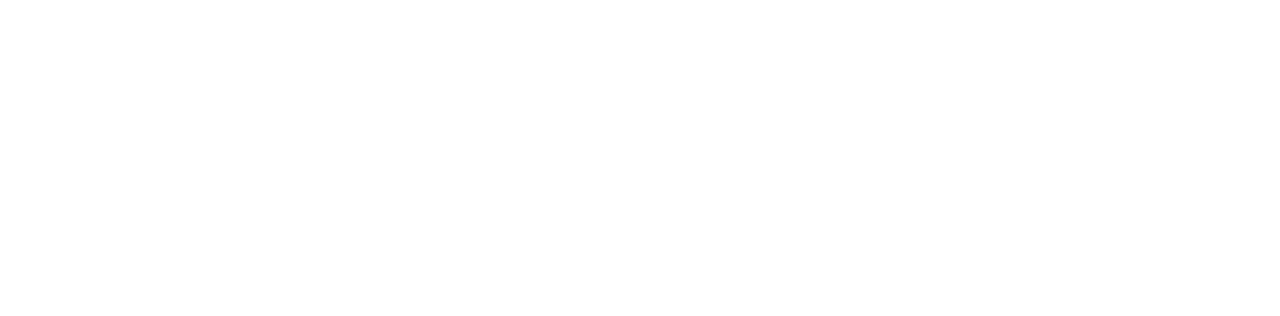
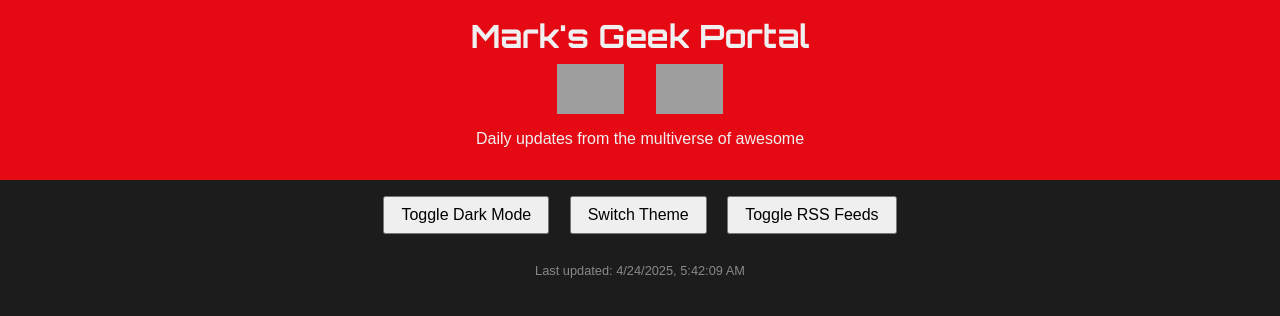
Before and after one commit to macowen2000/geek-homepage, a plain HTML site: page index.html in a window 1280 px wide. Drawn offline with Linux system fonts and the light colour scheme; grey boxes are pictures that could not be loaded.

Commit message:
Add files via upload

```diff
--- a/index.html
+++ b/index.html
@@ -1,4 +1,104 @@
 <!DOCTYPE html>
 <html lang="en">
-<!-- SNIPPED: This would include the full working version with all sections intact -->
+<head>
+  <meta charset="UTF-8" />
+  <meta name="viewport" content="width=device-width, initial-scale=1.0"/>
+  <title>Mark's Geek Portal</title>
+  <link href="https://fonts.googleapis.com/css2?family=Orbitron:wght@700&display=swap" rel="stylesheet">
+  <style>
+    body { font-family: Arial, sans-serif; background-color: #1c1c1c; color: #f0f0f0; margin: 0; padding: 0; transition: background-color 0.3s, color 0.3s; }
+    header { background-color: #e50914; padding: 1em; text-align: center; position: relative; }
+    header h1 { margin: 0; font-size: 2em; font-family: 'Orbitron', sans-serif; }
+    .logo-container { display: flex; justify-content: center; gap: 2em; margin-top: 0.5em; }
+    .logo-container img { height: 50px; }
+    .section { padding: 1em; border-bottom: 1px solid #444; }
+    h2 { color: #ffa500; }
+    ul { list-style: none; padding-left: 0; }
+    li { margin: 0.5em 0; }
+    a { color: #87ceeb; text-decoration: none; }
+    a:hover { text-decoration: underline; }
+    .dark-mode { background-color: #f0f0f0; color: #1c1c1c; }
+    .toggle-buttons { text-align: center; padding: 1em; }
+    .toggle-buttons button { margin: 0 0.5em; padding: 0.5em 1em; font-size: 1em; cursor: pointer; }
+    .weather-widget { margin-top: 1em; text-align: center; }
+    .rss-widget { padding-left: 1em; font-size: 0.9em; display: none; }
+    .footer { text-align: center; padding: 1em; font-size: 0.8em; color: #888; }
+  </style>
+</head>
+<body>
+  <header>
+    <h1>Mark's Geek Portal</h1>
+    <div class="logo-container">
+      <img src="https://upload.wikimedia.org/wikipedia/commons/thumb/5/5c/Indiana_Hoosiers_logo.svg/1024px-Indiana_Hoosiers_logo.svg.png" alt="IU Logo">
+      <img src="https://upload.wikimedia.org/wikipedia/en/thumb/e/e1/Grateful_Dead_-_Steal_Your_Face_logo.png/220px-Grateful_Dead_-_Steal_Your_Face_logo.png" alt="Grateful Dead Logo">
+    </div>
+    <p>Daily updates from the multiverse of awesome</p>
+  </header>
+
+  <div class="toggle-buttons">
+    <button onclick="toggleDarkMode()">Toggle Dark Mode</button>
+    <button onclick="switchBackgroundTheme()">Switch Theme</button>
+    <button onclick="toggleFeeds()">Toggle RSS Feeds</button>
+  </div>
+
+  <div class="footer">
+    Last updated: <span id="lastUpdated"></span>
+  </div>
+
+  <script>
+    const quotes = [
+      "Sometimes the lights all shining on me, other times I can barely see.",
+      "Once in a while you get shown the light in the strangest of places if you look at it right.",
+      "What a long, strange trip it's been.",
+      "Let there be songs to fill the air.",
+      "Ripple in still water, when there is no pebble tossed.",
+      "Do or do not. There is no try. - Yoda",
+      "I find your lack of faith disturbing. - Darth Vader",
+      "Never tell me the odds! - Han Solo",
+      "I’ve got a bad feeling about this. - Various",
+      "The Force will be with you. Always. - Obi-Wan Kenobi",
+      "Live long and prosper. - Spock",
+      "Resistance is futile. - The Borg",
+      "Make it so. - Captain Picard",
+      "I'm a doctor, not a bricklayer! - Dr. McCoy",
+      "Logic is the beginning of wisdom, not the end. - Spock"
+    ];
+    function toggleDarkMode() { document.body.classList.toggle('dark-mode'); }
+    function switchBackgroundTheme() {
+      const themes = ['#1c1c1c', '#000033', '#330000', '#003300'];
+      const colors = ['#f0f0f0', '#fffacd', '#ffb6c1', '#adff2f'];
+      let current = document.body.getAttribute('data-theme') || 0;
+      current = (parseInt(current) + 1) % themes.length;
+      document.body.style.backgroundColor = themes[current];
+      document.body.style.color = colors[current];
+      document.body.setAttribute('data-theme', current);
+    }
+    function toggleFeeds() {
+      const feeds = document.querySelectorAll('.rss-widget');
+      feeds.forEach(feed => feed.style.display = feed.style.display === 'none' ? 'block' : 'none');
+    }
+    function setLastUpdated() {
+      const now = new Date();
+      document.getElementById("lastUpdated").innerText = now.toLocaleString();
+    }
+    function updateCountdown() {
+      const nextGameDate = new Date('2025-09-06T15:30:00');
+      const now = new Date();
+      const diff = nextGameDate - now;
+      const days = Math.floor(diff / (1000 * 60 * 60 * 24));
+      const hours = Math.floor((diff / (1000 * 60 * 60)) % 24);
+      const minutes = Math.floor((diff / (1000 * 60)) % 60);
+      const el = document.getElementById("iuCountdown");
+      if (el) el.innerText = `${days} days, ${hours} hours, ${minutes} minutes`;
+    }
+
+    setLastUpdated();
+    setInterval(updateCountdown, 60000);
+    updateCountdown();
+    document.addEventListener('DOMContentLoaded', () => {
+      const el = document.getElementById("deadQuote");
+      if (el) el.innerText = quotes[Math.floor(Math.random() * quotes.length)];
+    });
+  </script>
+</body>
 </html>
```
